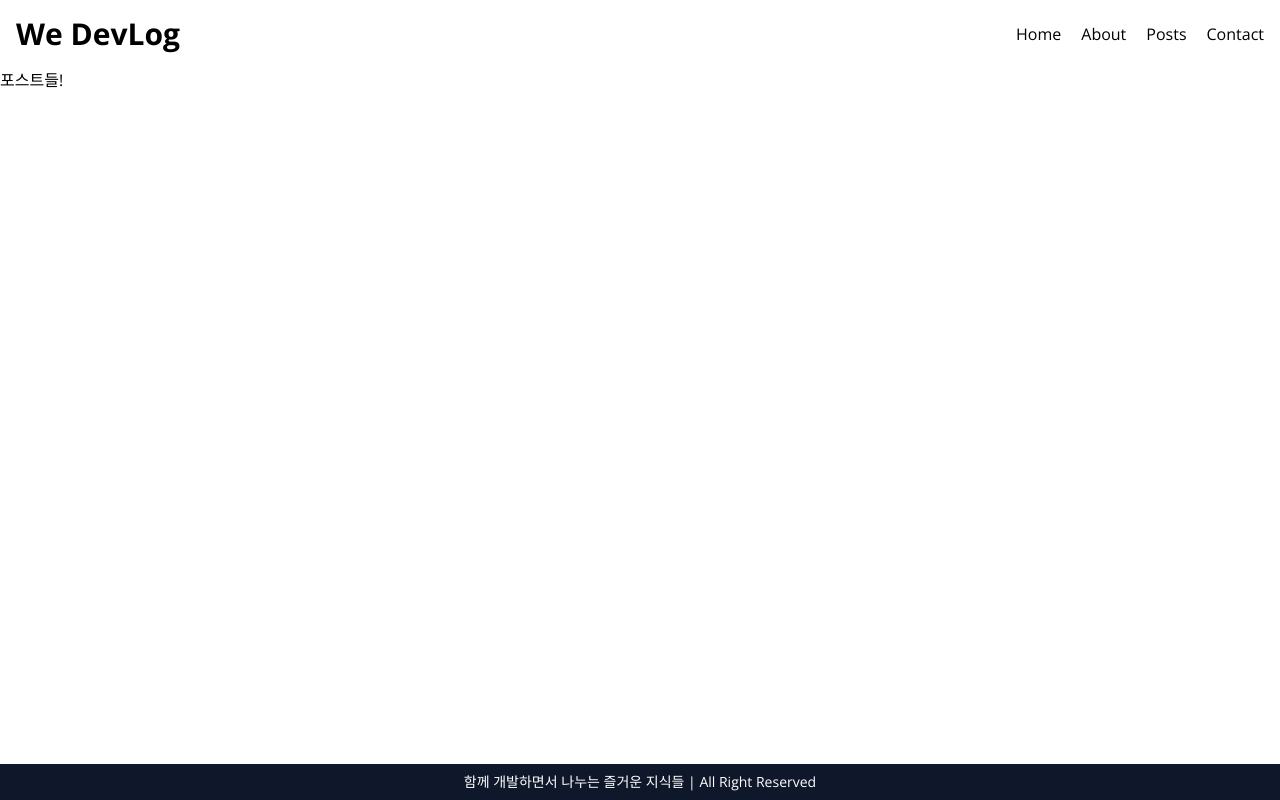
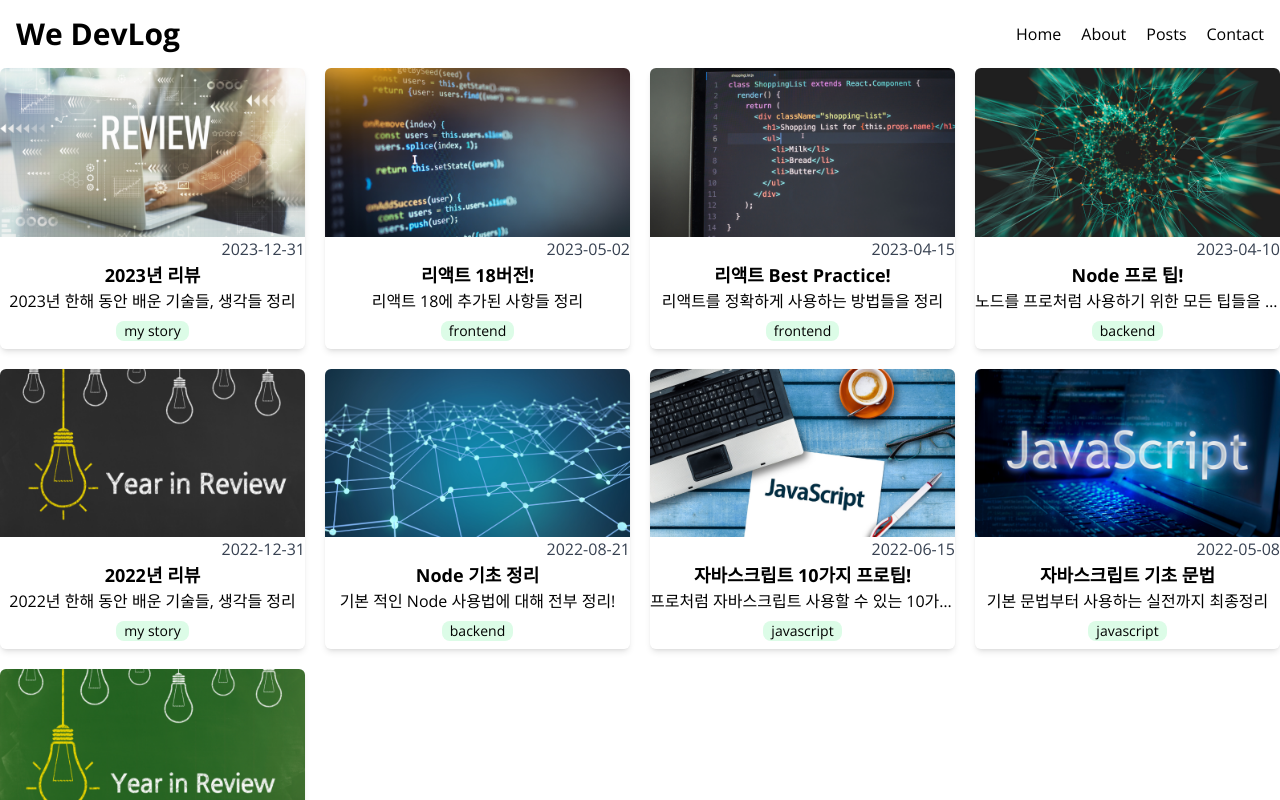
Before and after one commit to dydals3440/SideBlog, a Next.js app: page /posts in a window 1280 px wide. Built offline with nearby package versions, Linux system fonts and the light colour scheme.

Commit message:
fix: 클라이언트 컴포넌트 fs module 문제 해결

```diff
--- a/next.config.js
+++ b/next.config.js
@@ -1,4 +1,11 @@
 /** @type {import('next').NextConfig} */
-const nextConfig = {}
+const nextConfig = {
+  webpack5: true,
+  webpack: (config) => {
+    config.resolve.fallback = { fs: false };
 
-module.exports = nextConfig
+    return config;
+  },
+};
+
+module.exports = nextConfig;
--- a/src/app/posts/page.tsx
+++ b/src/app/posts/page.tsx
@@ -1,5 +1,11 @@
-const PostsPage = () => {
-  return <p>포스트들!</p>;
+import { FilterablePosts } from '@/components';
+import { getAllPosts } from '@/service/posts';
+
+const PostsPage = async () => {
+  const posts = await getAllPosts();
+  // Unique Category (중복 제거)
+  const categories = [...new Set(posts.map((post) => post.category))];
+  return <FilterablePosts posts={posts} categories={categories} />;
 };
 
 export default PostsPage;
--- /dev/null
+++ b/src/components/Categories/index.tsx
@@ -0,0 +1,20 @@
+type Props = {
+  categories: string[];
+  selected: string;
+  onClick: (category: string) => void;
+};
+
+const Categories = ({ categories, selected, onClick }: Props) => {
+  return (
+    <section>
+      <h2>Category</h2>
+      <ul>
+        {categories.map((category) => (
+          <li key={category}>{category}</li>
+        ))}
+      </ul>
+    </section>
+  );
+};
+
+export default Categories;
--- /dev/null
+++ b/src/components/FilterablePosts/index.tsx
@@ -0,0 +1,34 @@
+'use client';
+import { useState } from 'react';
+import { Post } from '@/service/posts';
+import { Categories, PostsGrid } from '../';
+
+type Props = {
+  posts: Post[];
+  categories: string[];
+};
+
+const ALL_POSTS = 'All Posts';
+
+const FilterablePosts = ({ posts, categories }: Props) => {
+  const [selected, setSelected] = useState(ALL_POSTS);
+  const filtered =
+    selected === ALL_POSTS
+      ? posts
+      : posts.filter((post) => post.category === selected);
+
+  return (
+    <section>
+      <PostsGrid posts={filtered} />
+      <Categories
+        categories={[ALL_POSTS, ...categories]}
+        selected={selected}
+        // onClick시, 현재 셀렉된것들의 카테고리가 전달되고, setSelected를 호출해서 받아옴
+        // onClick={setSelected}
+        onClick={setSelected}
+      />
+    </section>
+  );
+};
+
+export default FilterablePosts;
--- a/src/components/index.ts
+++ b/src/components/index.ts
@@ -6,3 +6,5 @@ export { default as PostsGrid } from './Posts/PostsGrid/index';
 export { default as PostCard } from './Posts/PostCard/index';
 export { default as CarouselPosts } from './CarouselPosts/index';
 export { default as MultiCarousel } from './CarouselPosts/MultiCarousel/index';
+export { default as FilterablePosts } from './FilterablePosts/index';
+export { default as Categories } from './Categories/index';
```
